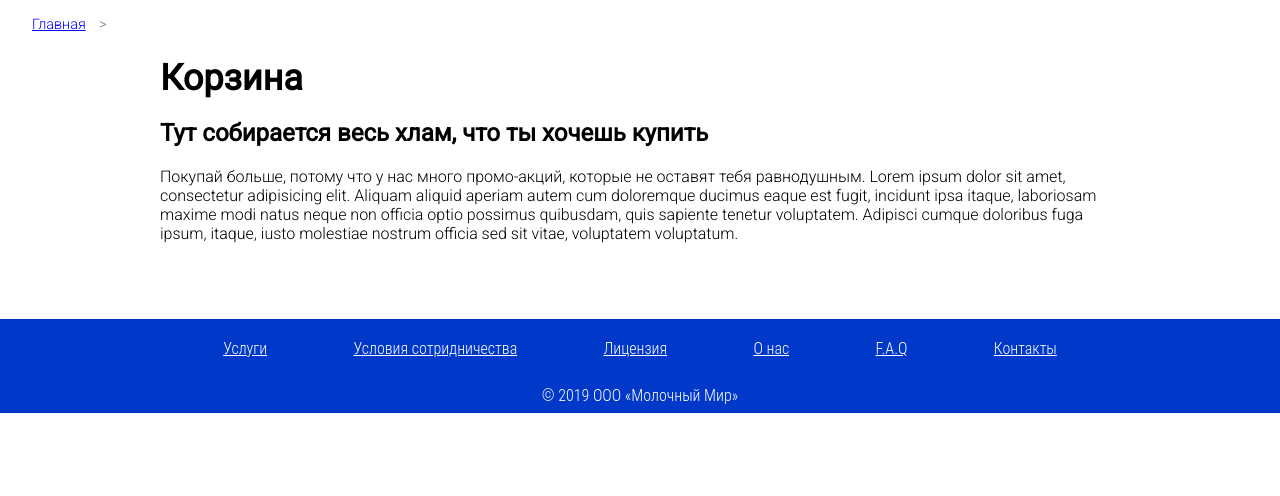
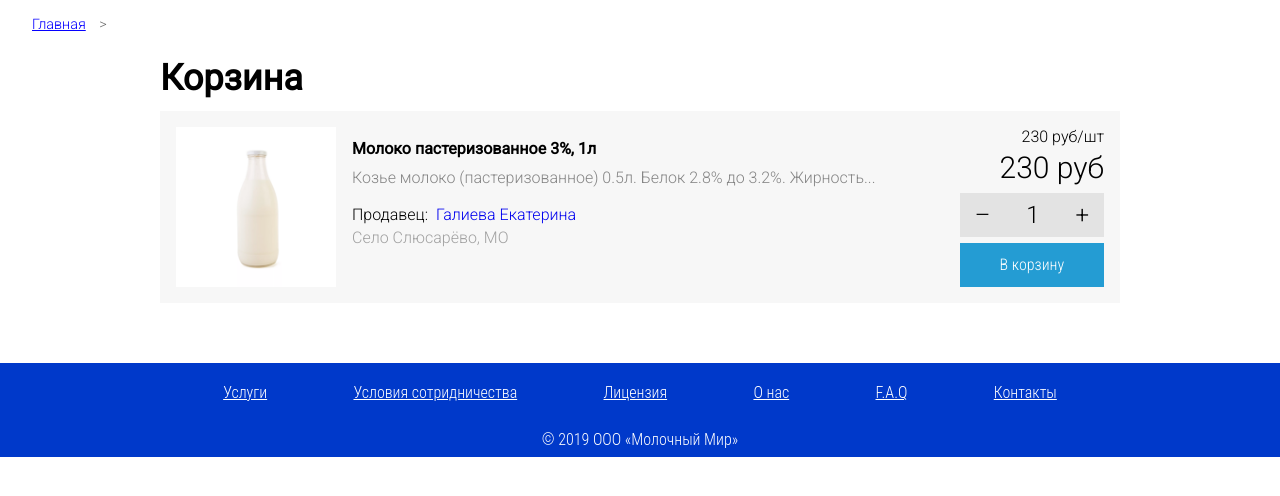
Before and after one commit to megas781/moloko.ru, a PHP site: page /cart/index.php in a window 1280 px wide. Shown: the part 280-776 px from the top of the page. Run offline with PHP 8.4, Linux system fonts and the light colour scheme; data that the repository does not hold is empty.

Commit message:
product card in cart implemented

```diff
--- a/cart/cart.css
+++ b/cart/cart.css
@@ -0,0 +1,85 @@
+.product {
+    padding: 16px;
+    background-color: #f7f7f7;
+
+    display: flex;
+    flex-direction: row;
+    justify-content: space-between;
+    align-items: stretch;
+}
+
+.product-image {
+    width: 160px;
+    height: 160px;
+}
+
+
+/* здесь должны быть стили текста */
+
+.product-info {
+    flex-grow: 1;
+    padding: 0 16px;
+}
+
+.product-title {
+    text-decoration: none;
+    color: black;
+    margin-top: 12px;
+    margin-bottom: 8px;
+    display: block;
+    font-weight: bold;
+    font-size: 16px;
+}
+.product-desc {
+    margin: 10px 0;
+    color: #858585;
+}
+.seller {
+    margin-top: 8px;
+    display: inline-block;
+}
+.seller-name {
+    display: flex;
+    justify-content: space-between;
+    flex-direction: row;
+    align-items: center;
+    font-size: 16px;
+}
+.selle-name-label {
+    display: inline-block;
+    margin-right: 8px;
+}
+.seller-name-link {
+    text-decoration: none;
+}
+.seller-locality {
+    margin-top: 4px;
+    margin-bottom: 4px;
+    font-size: 16px;
+    color: #a1a1a1;
+}
+
+
+
+.product-controls {
+    text-align: right;
+    height: 160px;
+    display: flex;
+    flex-direction: column;
+    justify-content: space-between;
+    /*align-items: flex-end;*/
+}
+
+.product-total-price {
+    font-size: 30px;
+    margin-top: 4px;
+    margin-bottom: 8px;
+}
+
+.product-quantity {
+
+}
+
+.add-to-cart-button {
+
+}
--- a/cart/index.php
+++ b/cart/index.php
@@ -10,8 +10,34 @@ $metainfo = [
 $APP->includeHeaderWithParams($metainfo);
 
 ?>
-<h2>Тут собирается весь хлам, что ты хочешь купить</h2>
 
-<p>Покупай больше, потому что у нас много промо-акций, которые не оставят тебя равнодушным. Lorem ipsum dolor sit amet, consectetur adipisicing elit. Aliquam aliquid aperiam autem cum doloremque ducimus eaque est fugit, incidunt ipsa itaque, laboriosam maxime modi natus neque non officia optio possimus quibusdam, quis sapiente tenetur voluptatem. Adipisci cumque doloribus fuga ipsum, itaque, iusto molestiae nostrum officia sed sit vitae, voluptatem voluptatum.</p>
+<section class="product">
+
+    <img class="product-image" src="/images/milk.png" alt="image">
+
+    <div class="product-info">
+        <a class="product-title" href="#">Молоко пастеризованное 3%, 1л</a>
+        <p class="product-desc">Козье молоко (пастеризованное) 0.5л. Белок 2.8% до 3.2%. Жирность...</p>
+        <div class="seller">
+            <div class="seller-name"><span class="selle-name-label">Продавец:</span><a class="seller-name-link" href="#">Галиева Екатерина</a></div>
+            <div class="seller-locality">Село Слюсарёво, МО</div>
+        </div>
+    </div>
+
+    <div class="product-controls">
+        <div>
+            <div class="product-price-per-item">230 руб/шт</div>
+            <div class="product-total-price">230 руб</div>
+
+            <div class="product-quantity stepper">
+                <span class="stepper-minus stepper-control">–</span>
+                <span class="stepper-number">1</span>
+                <span class="stepper-plus stepper-control">+</span>
+            </div>
+        </div>
+
+        <span class="add-to-cart-button blue-button">В корзину</span>
+    </div>
+</section>
 
 <?php $APP->includeFooterWithParams(); ?>
--- a/products/detail/index.php
+++ b/products/detail/index.php
@@ -14,7 +14,6 @@ $APP->includeHeaderWithParams($metainfo);
 
 
 <section class="product">
-
 
     <img class="product-image" src="/images/milk.png" alt="image">
 
```
Also changed, not shown: images/trash.png (added).
